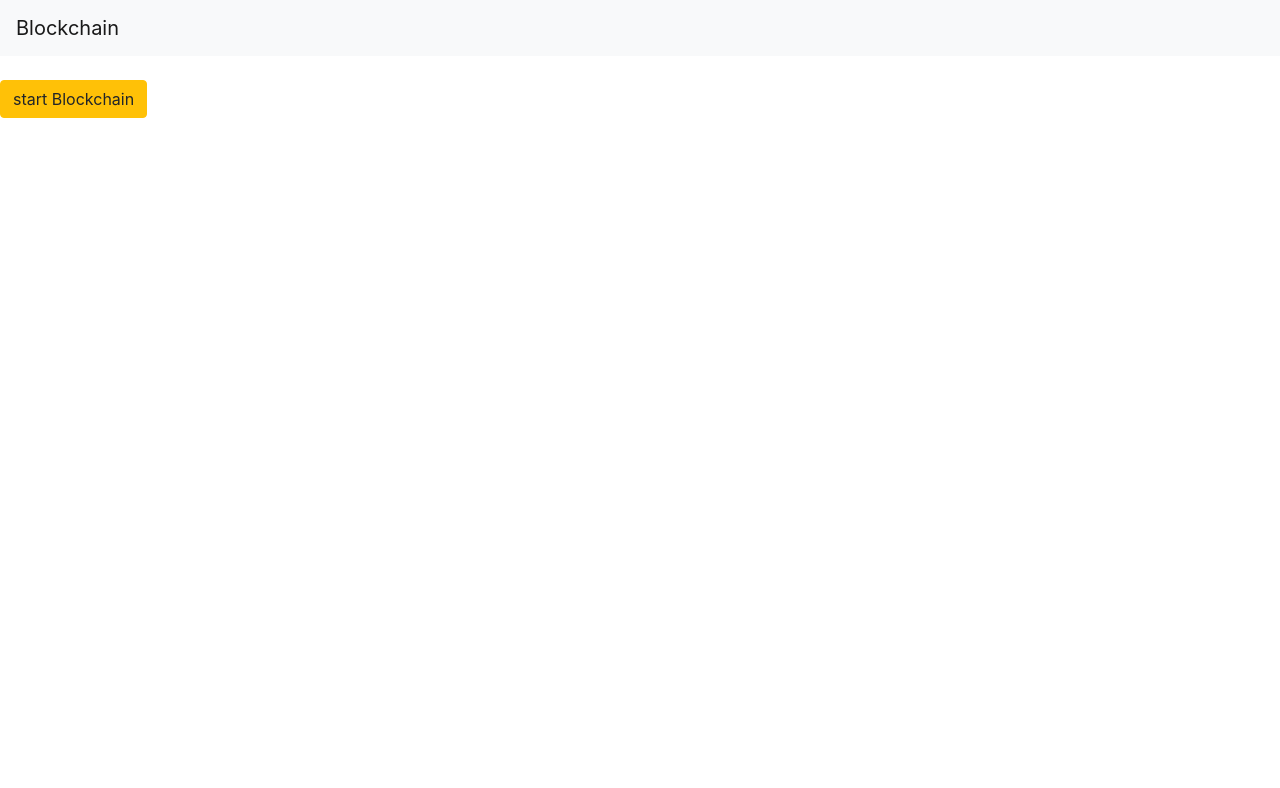
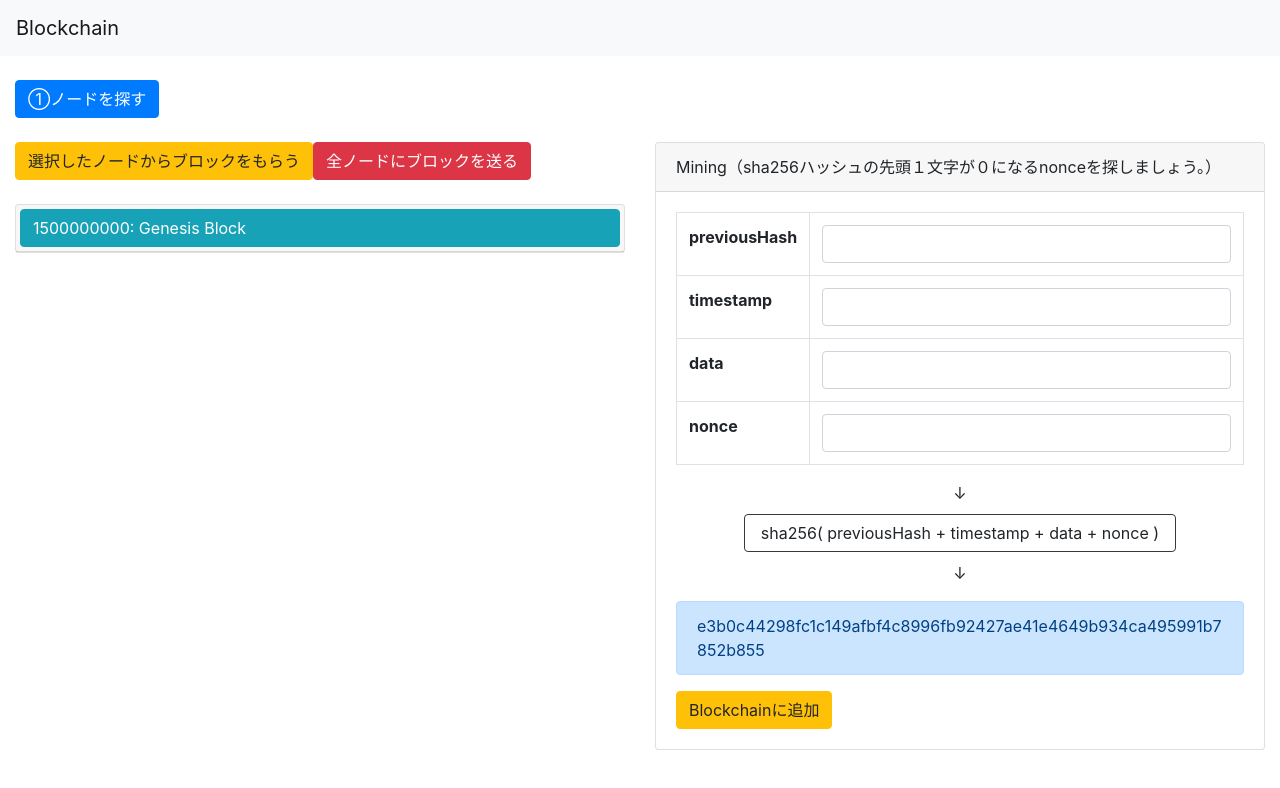
Before and after one commit to issy45/blockchainweb, a Vue app in the folder app/: page / in a window 1280 px wide. Shown: the top 788 px of the page. Built offline with nearby package versions, Linux system fonts and the light colour scheme; what vue-socket.io would draw is missing.

Commit message:
ノードを探せるようにした

```diff
--- a/app/package.json
+++ b/app/package.json
@@ -13,6 +13,7 @@
   },
   "dependencies": {
     "babel-polyfill": "^6.26.0",
+    "bootstrap-vue": "^2.0.0-rc.11",
     "crypto-js": "^3.1.9-1",
     "vue": "^2.5.2",
     "vue-socket.io": "^2.1.1-b",
--- a/app/src/App.vue
+++ b/app/src/App.vue
@@ -1,21 +1,44 @@
 <template>
   <div id="app" class="container">
-    <div v-if="blocks.length > 0" class="row">
+    <div class="row mb-4">
+      <div v-if="status === 1" class="col-md-12">
+        <button v-on:click="connectNodes" class="btn btn-primary">①ノードを探す</button>
+      </div>
+      <div v-else class="col-md-12">
+        稼働中の他ノード：
+        <span v-if="nodes != null && nodes.length == 0">なし</span>
+        <button v-for="(node, index) in nodes" :key="index" v-on:click="selectNode(node)" class="btn btn-primary" v-bind:class="{ disabled: node == selectedNode }">Node: {{ node | nodeName }}</button>
+      </div>
+    </div>
+    <div class="row">
       <div class="col-md-6">
-        <ul class="list-group">
-          <li v-for="(block, index) in blocks" :key="index" class="list-group-item">
-            previousHash: {{ block.previousHash }}<br>
-            timestamp: {{ block.timestamp }}<br>
-            data: {{ block.data }}<br>
-            nonce: {{ block.nonce }}<br>
-            hash: {{ block.previousHash + block.timestamp + block.data + block.nonce | hash }}
-          </li>
-        </ul>
+        <div class="mb-4">
+          <button v-on:click="requestBlocks" class="btn btn-warning">選択したノードからブロックをもらう</button>
+          <button v-on:click="broadcast" class="btn btn-danger">全ノードにブロックを送る</button>
+        </div>
+        <div>
+          <b-card v-for="(block, index) in blocks.slice().reverse()" :key="index" no-body class="mb-1">
+            <b-card-header header-tag="header" class="p-1" role="tab">
+              <b-btn block href="#" v-b-toggle="'accordion' + index" variant="info" class="text-left">{{ block.timestamp }}: {{ block.data }}</b-btn>
+            </b-card-header>
+            <b-collapse :id="'accordion' + index" accordion="my-accordion" role="tabpanel">
+              <b-card-body>
+                <p class="card-text">
+                  <b>hash:</b> {{ block.previousHash + block.timestamp + block.data + block.nonce | hash }}<br>
+                  <b>previousHash:</b> {{ block.previousHash }}<br>
+                  <b>timestamp:</b> {{ block.timestamp }}<br>
+                  <b>data:</b> {{ block.data }}<br>
+                  <b>nonce:</b> {{ block.nonce }}<br>
+                </p>
+              </b-card-body>
+            </b-collapse>
+          </b-card>
+        </div>
       </div>
       <div class="col-md-6">
         <div class="card">
           <div class="card-header">
-            Mining
+            Mining（sha256ハッシュの先頭１文字が０になるnonceを探しましょう。）
           </div>
           <div class="card-body">
             <p v-show="error" class="alert alert-danger">{{ error }}</p>
@@ -43,20 +66,16 @@
             ↓
             </p>
             <p class="text-center">
-              <span class="pr-3 pl-3 pt-2 pb-2 border border-dark rounded">sha256</span>
+              <span class="pr-3 pl-3 pt-2 pb-2 border border-dark rounded">sha256( previousHash + timestamp + data + nonce )</span>
             </p>
             <p class="text-center">
             ↓
             </p>
             <p class="alert alert-primary">{{ previousHash + timestamp + data + nonce | hash }}</p>
             <button v-on:click="pushBlock" class="btn btn-warning">Blockchainに追加</button>
-            <button v-on:click="broadcast" class="btn btn-danger">Broadcast</button>
           </div>
         </div>
       </div>
-    </div>
-    <div v-else class="row">
-      <button v-on:click="startBlockchain" class="btn btn-warning">start Blockchain</button>
     </div>
   </div>
 </template>
@@ -67,25 +86,73 @@ import sha256 from 'crypto-js/sha256'
 
 export default {
   name: 'App',
-  sockets: {
-    connect: function () {
-    },
-    customEmit: function (newBlock) {
-      this.verifyBlock(newBlock)
-      if (this.error === '') {
-        this.$store.dispatch('blockchain/pushBlock', newBlock)
-        this.$store.dispatch('block/resetBlock')
-        this.error = 'だれかがマイニングに成功したのでブロックチェーンが更新されました。'
-      }
-    }
-  },
   data: function () {
     return {
+      status: 1,
+      socketId: null,
+      nodes: [],
+      selectedNode: null,
       blocks: this.$store.state.blockchain.blocks,
       error: ''
     }
   },
+  sockets: {
+    connect: function () {
+    },
+    disconnectNode: function (socketId) {
+      for (let i = 0; i < this.nodes.length; i++) {
+        if (this.nodes[i] === socketId) {
+          this.nodes.splice(i--, 1)
+        }
+        if (this.selectedNode === socketId) {
+          this.selectedNode = null
+        }
+      }
+    },
+    socketId: function (data) {
+      this.socketId = data.socketId
+    },
+    nodes: function (data) {
+      this.nodes = Array.from(new Set(this.nodes.concat(data.nodes)))
+    },
+    sendBlocks: function (data) {
+      this.$socket.emit('sendBlocks', {socketId: data.socketId, blocks: this.blocks.slice(data.blockHeight)})
+    },
+    receiveBlocks: function (newBlocks) {
+      for (const key of Object.keys(newBlocks)) {
+        const block = newBlocks[key]
+        this.verifyBlock(block)
+        if (this.error === '') {
+          this.$store.dispatch('blockchain/pushBlock', block)
+          this.$store.dispatch('block/resetBlock')
+          this.error = 'だれかがマイニングに成功したのでブロックチェーンが更新されました。'
+        }
+      }
+    }
+  },
+  created: function () {
+    if (this.blocks.length === 0) {
+      this.$store.dispatch('block/generateGenesisBlock')
+      this.$store.dispatch('blockchain/pushBlock', {
+        previousHash: this.previousHash,
+        timestamp: this.timestamp,
+        data: this.data,
+        nonce: this.nonce
+      })
+      this.$store.dispatch('block/resetBlock')
+    }
+  },
   methods: {
+    connectNodes: function () {
+      this.$socket.emit('nodes')
+      this.status = 2
+    },
+    selectNode: function (node) {
+      this.selectedNode = node
+    },
+    requestBlocks: function () {
+      this.$socket.emit('requestBlocks', {socketId: this.selectedNode, blockHeight: this.blocks.length})
+    },
     startBlockchain: function () {
       this.$store.dispatch('block/generateGenesisBlock')
       this.$store.dispatch('blockchain/pushBlock', {
@@ -160,6 +227,10 @@ export default {
   filters: {
     hash: function (value) {
       return sha256(value).toString()
+    },
+    nodeName: function (value) {
+      console.log(value)
+      return value.slice(0, 3)
     }
   }
 }
--- a/app/src/main.js
+++ b/app/src/main.js
@@ -1,9 +1,11 @@
 import Vue from 'vue'
 import App from './App'
 import store from '@/store.js'
+import BootstrapVue from 'bootstrap-vue'
 import VueSocketio from 'vue-socket.io'
 
-Vue.use(VueSocketio, 'http://blockchainweb.landau.jp/')
+Vue.use(BootstrapVue)
+Vue.use(VueSocketio, 'http://localhost:3000')
 
 Vue.config.productionTip = false
 
--- a/app/src/store/block.js
+++ b/app/src/store/block.js
@@ -10,7 +10,7 @@ export default {
     generateGenesisBlock (state) {
       state.previousHash = '0000000000000000000000000000000000000000000000000000000000000000'
       state.timestamp = 1500000000
-      state.data = 'my genesis block!!'
+      state.data = 'Genesis Block'
       state.nonce = 8
     },
     changePreviousHash (state, newHash) {
```
Also changed, not shown: 2 other files (tests, documents, lock files or other folders).
